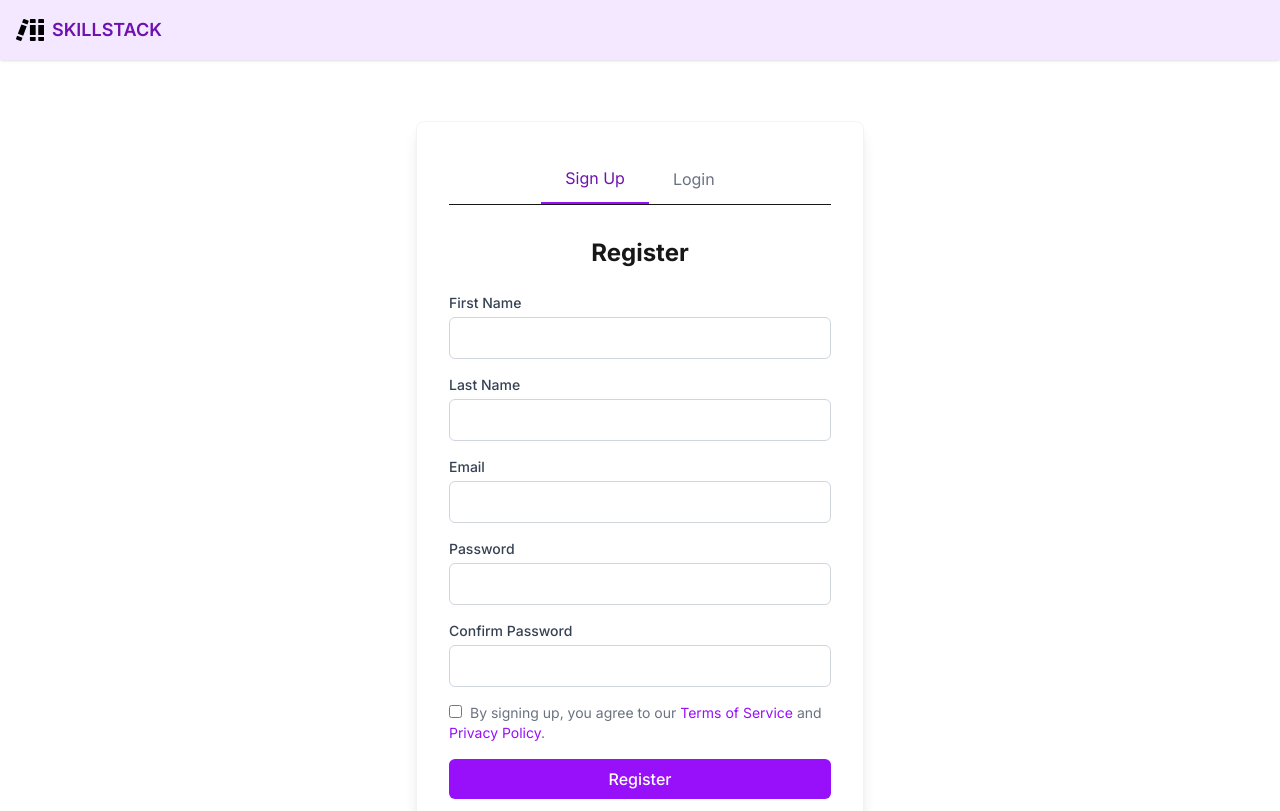
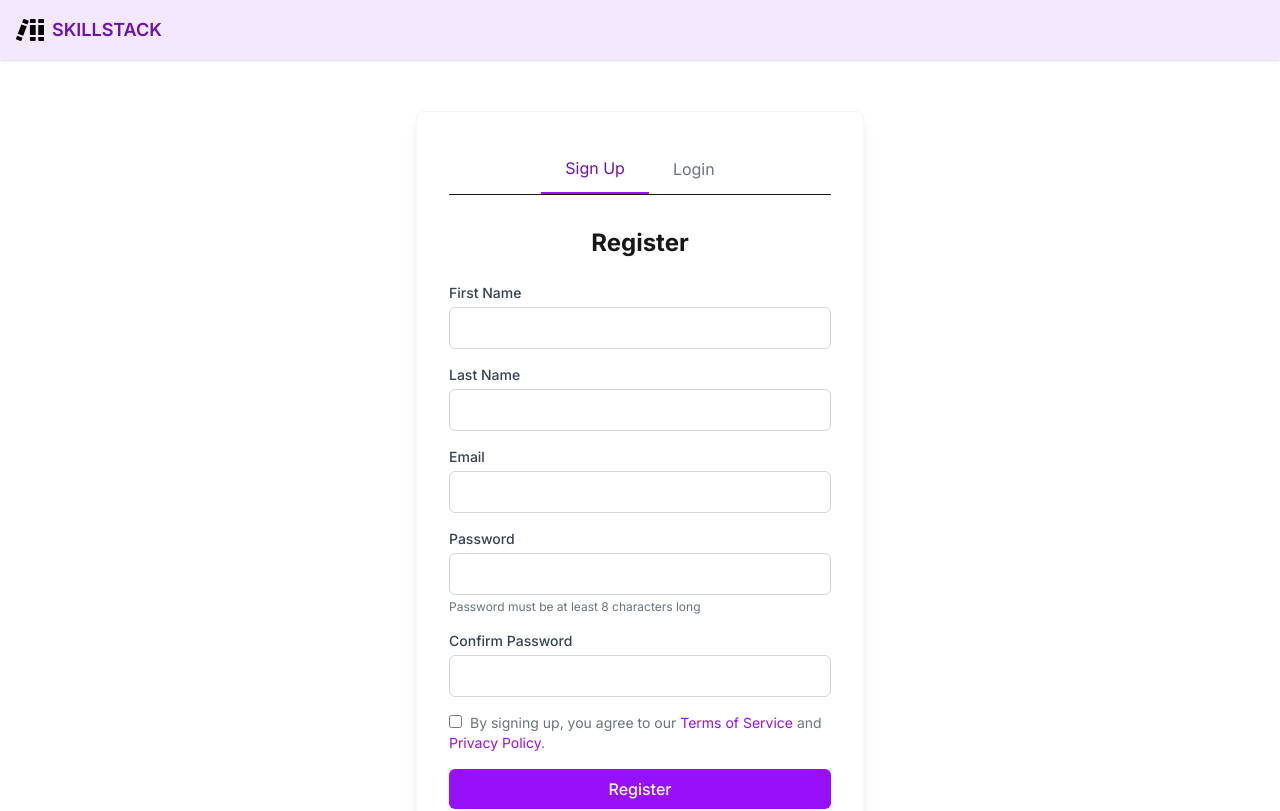
Before and after one commit to lavanyagarg112/skillstack, a Next.js app: page /auth in a window 1280 px wide. Shown: the top 811 px of the page. Built offline with nearby package versions, Linux system fonts and the light colour scheme; no server answers.

Commit message:
Update password constraint during sign up

```diff
--- a/components/auth/signup/SignupForm.tsx
+++ b/components/auth/signup/SignupForm.tsx
@@ -20,6 +20,11 @@
     setError(null);
     if (password !== confirmPassword) {
       setError("Passwords do not match");
+      return;
+    }
+
+    if (password.length < 8) {
+      setError("Password must be at least 8 characters long");
       return;
     }
     setLoading(true);
@@ -119,6 +124,9 @@
             className="w-full border border-gray-300 rounded-md p-2 focus:ring-2 focus:ring-purple-300 focus:border-purple-500 outline-none transition-all"
             required
           />
+          <p className="text-xs text-gray-500 mt-1">
+            Password must be at least 8 characters long
+          </p>
         </div>
 
         <div>
```
